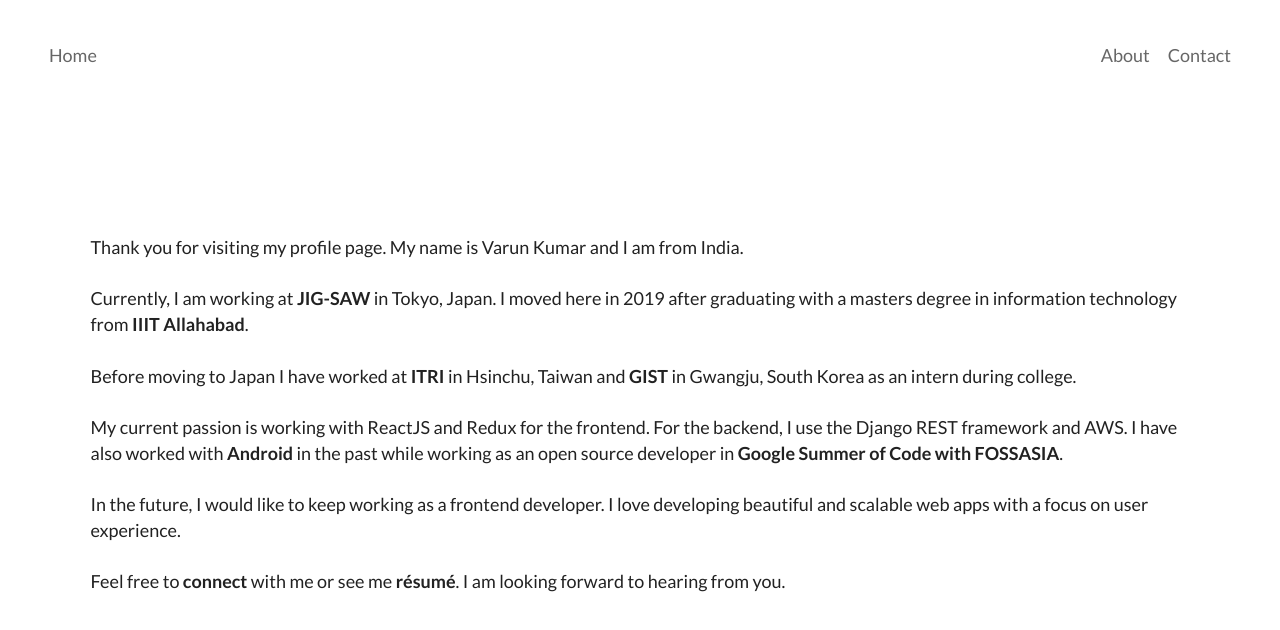
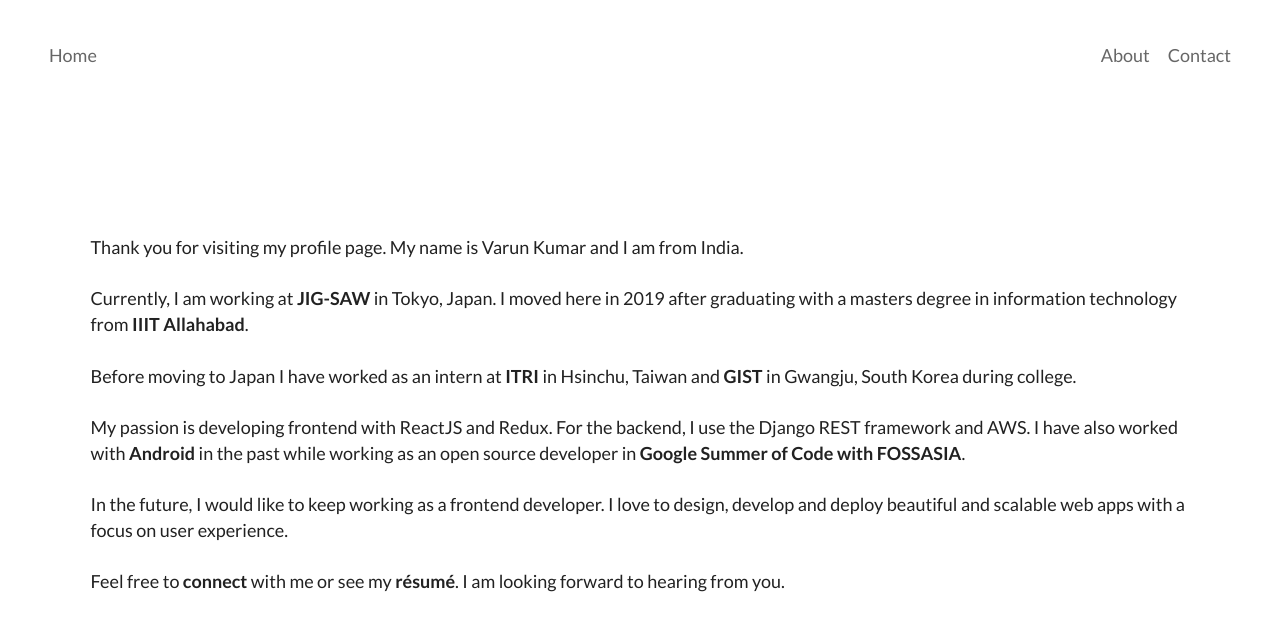
Before and after one commit to scandindian/scandindian.github.io, a React (Create React App) app: page /about in a window 1280 px wide. Shown: the top 630 px of the page. Built offline with nearby package versions, Linux system fonts and the light colour scheme.

Commit message:
Update About.js

```diff
--- a/src/components/views/About.js
+++ b/src/components/views/About.js
@@ -13,16 +13,16 @@
                     Currently, I am working at <a href="https://www.jig-saw.com/en/" target="_blank" rel="noopener noreferrer">JIG-SAW</a> in Tokyo, Japan.
                     I moved here in 2019 after graduating with a masters degree in information technology from <a href="https://iiita.ac.in/" target="_blank" rel="noopener noreferrer">IIIT Allahabad</a>.
                     <br /><br />
-                    Before moving to Japan I have worked
+                    Before moving to Japan I have worked as an intern
                     at <a href="https://www.itri.org.tw/english/" target="_blank" rel="noopener noreferrer">ITRI</a> in Hsinchu, Taiwan
-                    and <a href="https://www.gist.ac.kr/en/main.html" target="_blank" rel="noopener noreferrer">GIST</a> in Gwangju, South Korea as an intern during college.
+                    and <a href="https://www.gist.ac.kr/en/main.html" target="_blank" rel="noopener noreferrer">GIST</a> in Gwangju, South Korea during college.
                     <br /><br />
-                    My current passion is working with ReactJS and Redux for the frontend. For the backend, I use the Django REST framework and AWS.
+                    My passion is developing frontend with ReactJS and Redux. For the backend, I use the Django REST framework and AWS.
                     I have also worked with <a href="https://play.google.com/store/apps/developer?id=heysadboy&hl=en" target="_blank" rel="noopener noreferrer">Android</a> in the past while working as an open source developer in <a href="https://summerofcode.withgoogle.com/archive/2017/projects/5117290592862208/" target="_blank" rel="noopener noreferrer">Google Summer of Code with FOSSASIA</a>.
                     <br /><br />
-                    In the future, I would like to keep working as a frontend developer. I love developing beautiful and scalable web apps with a focus on user experience.
+                    In the future, I would like to keep working as a frontend developer. I love to design, develop and deploy beautiful and scalable web apps with a focus on user experience.
                     <br /><br />
-                    Feel free to <Link to="/contact">connect</Link> with me or see me <a id="resume-button" href="/Resume.pdf" target="_blank" rel="noopener noreferrer">résumé</a>. I am looking forward to hearing from you.
+                    Feel free to <Link to="/contact">connect</Link> with me or see my <a id="resume-button" href="/Resume.pdf" target="_blank" rel="noopener noreferrer">résumé</a>. I am looking forward to hearing from you.
                     </p>
                 </div>
             </div>
```
